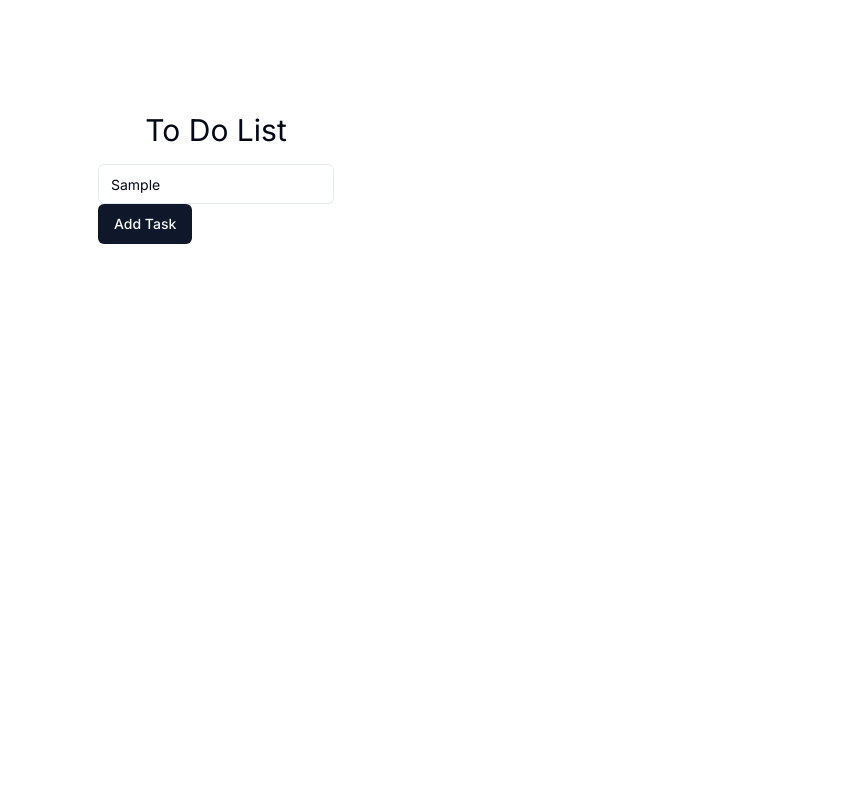
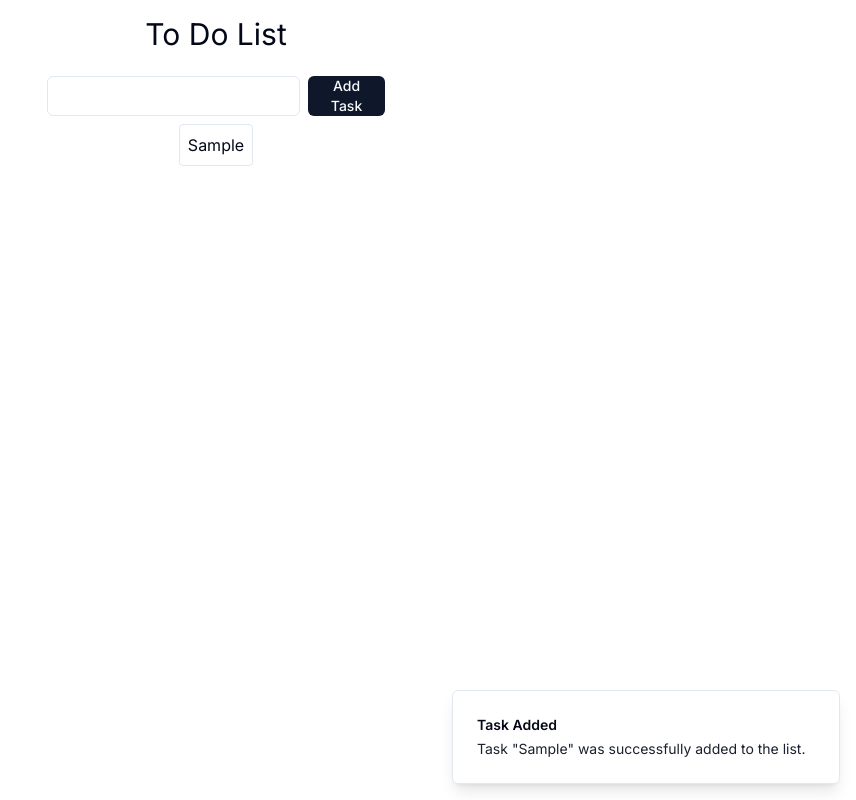
Before and after one commit to DAVEALLCAPS/todolist-ts, a Next.js app: page / in a window 1280 px wide. Both pictures are taken after typing "Sample" into the empty fields and a click on the button "Add Task". Shown: the whole page, without its empty margins (424-1280 px from the left). Built offline with nearby package versions, Linux system fonts and the light colour scheme.

Commit message:
Add Task List and Toast

```diff
--- a/app/layout.tsx
+++ b/app/layout.tsx
@@ -1,22 +1,26 @@
-import type { Metadata } from 'next'
-import { Inter } from 'next/font/google'
-import './globals.css'
+import type { Metadata } from "next";
+import { Inter } from "next/font/google";
+import "./globals.css";
+import { Toaster } from "@/components/ui/toaster";
 
-const inter = Inter({ subsets: ['latin'] })
+const inter = Inter({ subsets: ["latin"] });
 
 export const metadata: Metadata = {
-  title: 'Create Next App',
-  description: 'Generated by create next app',
-}
+  title: "Create Next App",
+  description: "Generated by create next app",
+};
 
 export default function RootLayout({
   children,
 }: {
-  children: React.ReactNode
+  children: React.ReactNode;
 }) {
   return (
     <html lang="en">
-      <body className={inter.className}>{children}</body>
+      <body className={inter.className}>
+        {children}
+        <Toaster />
+      </body>
     </html>
-  )
+  );
 }
--- a/app/page.tsx
+++ b/app/page.tsx
@@ -1,15 +1,44 @@
+"use client";
+
 import { Button } from "@/components/ui/button";
 import { Input } from "@/components/ui/input";
-import Image from "next/image";
+import { useState, ChangeEvent } from "react";
+import { useToast } from "@/components/ui/use-toast";
 
 export default function Home() {
+  const [tasks, setTasks] = useState<string[]>([]);
+  const [task, setTask] = useState<string>("");
+  const { toast } = useToast(); // Use the useToast hook
+
+  const addTask = () => {
+    if (task.trim() !== "") {
+      setTasks([...tasks, task]);
+      toast({
+        title: "Task Added",
+        description: `Task "${task}" was successfully added to the list.`,
+      });
+      setTask("");
+    }
+  };
+
+  const handleInputChange = (e: ChangeEvent<HTMLInputElement>) => {
+    setTask(e.target.value);
+  };
+
   return (
-    <main className="flex min-h-screen flex-col items-center p-24">
+    <div className="space-y-2 justify-items-center">
       <h1 className="text-3xl p-4">To Do List</h1>
-      <div className="flex-col justify-center">
-        <Input />
-        <Button>Add Task</Button>
+      <div className="flex space-x-2">
+        <Input value={task} onChange={handleInputChange} />
+        <Button onClick={addTask}>Add Task</Button>
       </div>
-    </main>
+      <div className="space-y-2 mt-4">
+        {tasks.map((task, index) => (
+          <div key={index} className="p-2 border rounded">
+            {task}
+          </div>
+        ))}
+      </div>
+    </div>
   );
 }
```
